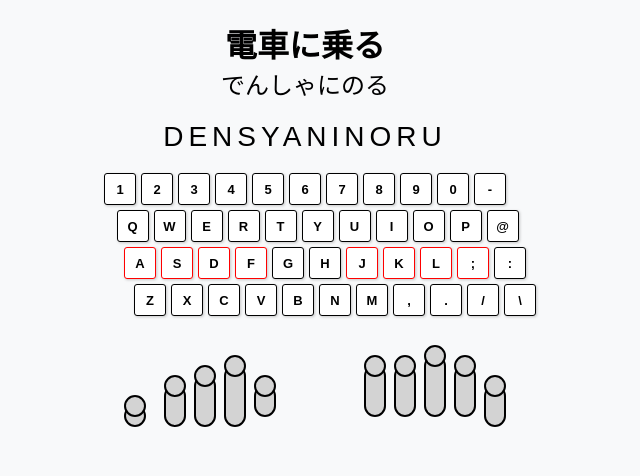
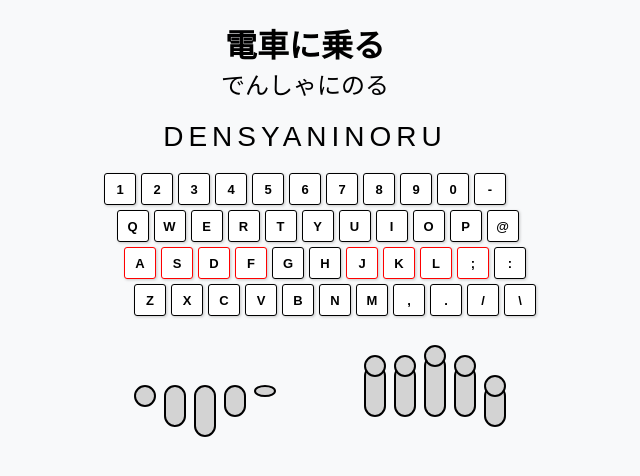
Before and after one commit to smile-ek/typing-game, a plain HTML site: page typing.html in a window 1280 px wide. Both pictures are taken after a click on the button "スタート". Shown: the whole page, without its empty margins (335-975 px from the left). Drawn offline with Linux system fonts and the light colour scheme.

Commit message:
Update typing.html

```diff
--- a/typing.html
+++ b/typing.html
@@ -162,22 +162,20 @@
 <svg id="hands" viewBox="0 0 450 150" width="450" height="150">
     <!-- 左手 -->
 <g id="leftHand" transform="translate(50, 0)">
-    <!-- 親指（左手） -->
-    <rect x="-30" y="90" width="20" height="20" rx="10" ry="10" fill="lightgray" stroke="black" stroke-width="2"/>
-    <circle cx="-20" cy="90" r="10" fill="lightgray" stroke="black" stroke-width="2"/>
+    <rect x="-20" y="70" width="20" height="20" rx="10" ry="10" fill="lightgray" stroke="black" stroke-width="2"/>
 
-    <!-- 各指（下揃えにして上へ伸ばす） -->
+
     <rect x="10" y="70" width="20" height="40" rx="10" ry="10" fill="lightgray" stroke="black" stroke-width="2"/>
-    <circle cx="20" cy="70" r="10" fill="lightgray" stroke="black" stroke-width="2"/>
 
-    <rect x="40" y="60" width="20" height="50" rx="10" ry="10" fill="lightgray" stroke="black" stroke-width="2"/>
-    <circle cx="50" cy="60" r="10" fill="lightgray" stroke="black" stroke-width="2"/>
 
-    <rect x="70" y="50" width="20" height="60" rx="10" ry="10" fill="lightgray" stroke="black" stroke-width="2"/>
-    <circle cx="80" cy="50" r="10" fill="lightgray" stroke="black" stroke-width="2"/>
+    <rect x="40" y="70" width="20" height="50" rx="10" ry="10" fill="lightgray" stroke="black" stroke-width="2"/>
 
-    <rect x="100" y="70" width="20" height="30" rx="10" ry="10" fill="lightgray" stroke="black" stroke-width="2"/>
-    <circle cx="110" cy="70" r="10" fill="lightgray" stroke="black" stroke-width="2"/>
+
+    <rect x="70" y="70" width="20" height="30" rx="10" ry="10" fill="lightgray" stroke="black" stroke-width="2"/>
+
+
+    <rect x="100" y="70" width="20" height="10" rx="10" ry="10" fill="lightgray" stroke="black" stroke-width="2"/>
+
 </g>
 
 
```
